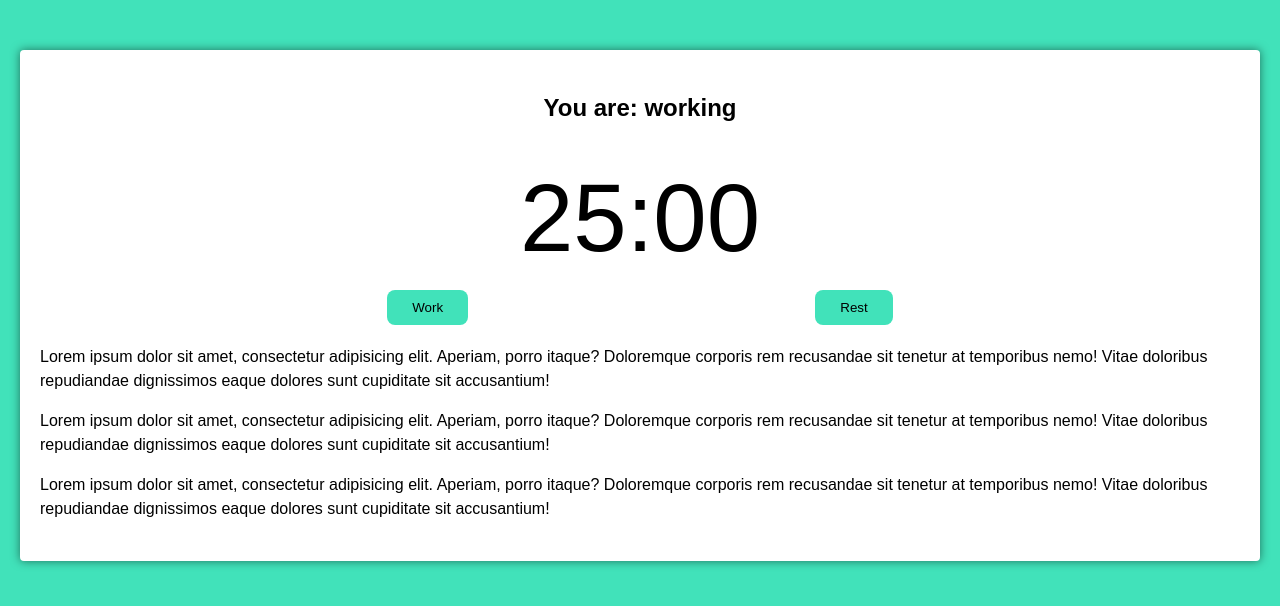
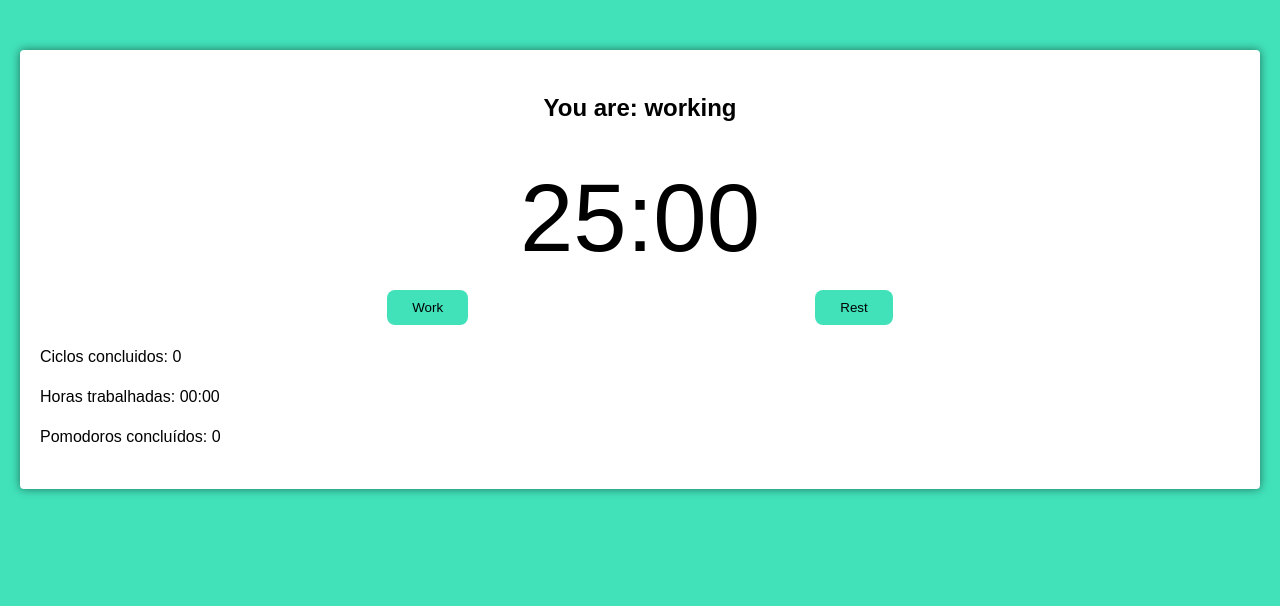
Before and after one commit to inocencio5117/pomodoro_app, a React (Create React App) app: page / in a window 1280 px wide. Shown: the top 606 px of the page. Built offline with nearby package versions, Linux system fonts and the light colour scheme.

Commit message:
Feat: adding pomodoro functional logic

```diff
--- a/src/components/pomodoro-timer.tsx
+++ b/src/components/pomodoro-timer.tsx
@@ -1,6 +1,7 @@
 /* eslint-disable @typescript-eslint/no-var-requires */
 import React, { useState, useEffect } from 'react';
 import { useInterval } from '../hooks/userInterval';
+import { secondsToTime } from '../utils/seconds-to-time';
 import { Button } from './button';
 import { Timer } from './timer';
 const bellStart = require('../sounds/bell-start.mp3');
@@ -24,12 +25,12 @@
   const [timeCounting, setTimeCounting] = useState(false);
   const [working, setWorking] = useState(false);
   const [resting, setResting] = useState(false);
-
-  useEffect(() => {
-    if (working) document.body.classList.add('working');
-
-    if (resting) document.body.classList.remove('working');
-  }, [working]);
+  const [cyclesQtdManager, setCyclesQtdManager] = useState(
+    new Array(props.cycles - 1).fill(true),
+  );
+  const [completedCycles, setCompletedCycles] = useState(0);
+  const [fullWorkingTime, setfullWorkingTime] = useState(0);
+  const [numberOfPomodoros, setNumberOfPomodoros] = useState(0);
 
   useInterval(
     () => {
@@ -60,6 +61,37 @@
     audioStopWorking.play();
   };
 
+  useEffect(() => {
+    if (working) document.body.classList.add('working');
+    if (resting) document.body.classList.remove('working');
+
+    if (mainTime > 0) return;
+
+    if (working && cyclesQtdManager.length > 0) {
+      configureRest(false);
+      cyclesQtdManager.pop();
+    } else if (working && cyclesQtdManager.length <= 0) {
+      configureRest(false);
+      setCyclesQtdManager(new Array(props.cycles - 1).fill(true));
+      setCompletedCycles(completedCycles + 1);
+    }
+
+    if (working) setNumberOfPomodoros(numberOfPomodoros + 1);
+    if (resting) configureWork();
+  }, [
+    working,
+    resting,
+    mainTime,
+    numberOfPomodoros,
+    completedCycles,
+    cyclesQtdManager,
+    configureRest,
+    configureWork,
+    cyclesQtdManager,
+    props.cycles,
+    completedCycles,
+  ]);
+
   return (
     <div className="pomodoro">
       <h2>You are: working</h2>
@@ -78,24 +110,9 @@
       </div>
 
       <div className="details">
-        <p>
-          Lorem ipsum dolor sit amet, consectetur adipisicing elit. Aperiam,
-          porro itaque? Doloremque corporis rem recusandae sit tenetur at
-          temporibus nemo! Vitae doloribus repudiandae dignissimos eaque dolores
-          sunt cupiditate sit accusantium!
-        </p>
-        <p>
-          Lorem ipsum dolor sit amet, consectetur adipisicing elit. Aperiam,
-          porro itaque? Doloremque corporis rem recusandae sit tenetur at
-          temporibus nemo! Vitae doloribus repudiandae dignissimos eaque dolores
-          sunt cupiditate sit accusantium!
-        </p>
-        <p>
-          Lorem ipsum dolor sit amet, consectetur adipisicing elit. Aperiam,
-          porro itaque? Doloremque corporis rem recusandae sit tenetur at
-          temporibus nemo! Vitae doloribus repudiandae dignissimos eaque dolores
-          sunt cupiditate sit accusantium!
-        </p>
+        <p>Ciclos concluidos: {completedCycles}</p>
+        <p>Horas trabalhadas: {secondsToTime(fullWorkingTime)}</p>
+        <p>Pomodoros concluídos: {numberOfPomodoros}</p>
       </div>
     </div>
   );
```
